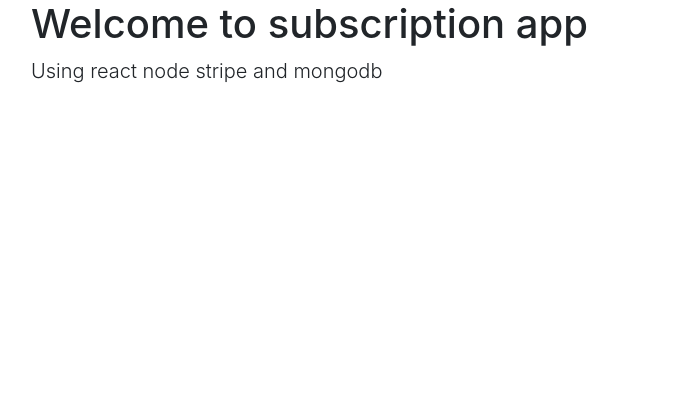
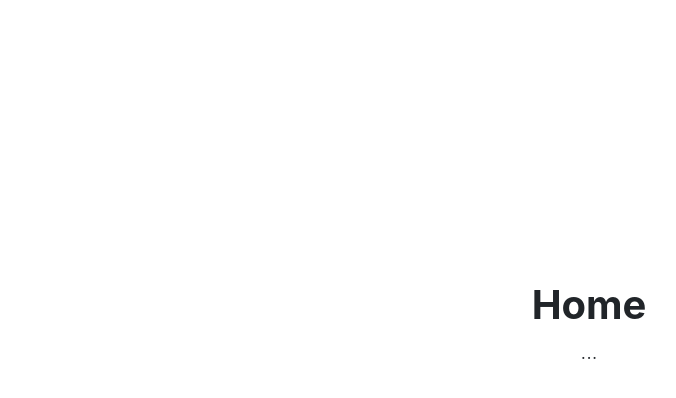
Before and after one commit to Engr-Aman-Sandhu/Subscription-App, a React (Create React App) app in the folder client/: page / in a window 1280 px wide. Shown: the top 398 px of the page, without its empty margins (51-727 px from the left). Built offline with nearby package versions, Linux system fonts and the light colour scheme.

Commit message:
Login and register page and routing

```diff
--- a/client/src/App.js
+++ b/client/src/App.js
@@ -1,13 +1,18 @@
 import React from 'react';
+import { BrowserRouter as Router, Switch, Route } from 'react-router-dom';
+import Home from './pages/Home';
+import Register from './pages/Register';
+import Login from './pages/Login';
 
 function App() {
   return (
-    <div className="container">
-      <div className="row">
-        <h1>Welcome to subscription app</h1>
-        <p className="lead">Using react node stripe and mongodb</p>
-      </div>
-    </div>
+    <Router>
+      <Switch>
+        <Route exact path="/" component={Home} />
+        <Route exact path="/register" component={Register} />
+        <Route exact path="/login" component={Login} />
+      </Switch>
+    </Router>
   );
 }
 
```
